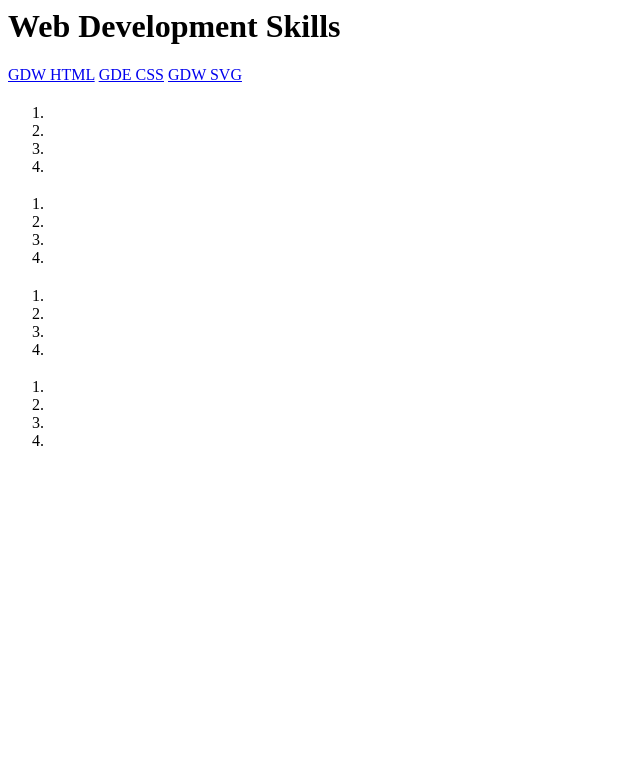
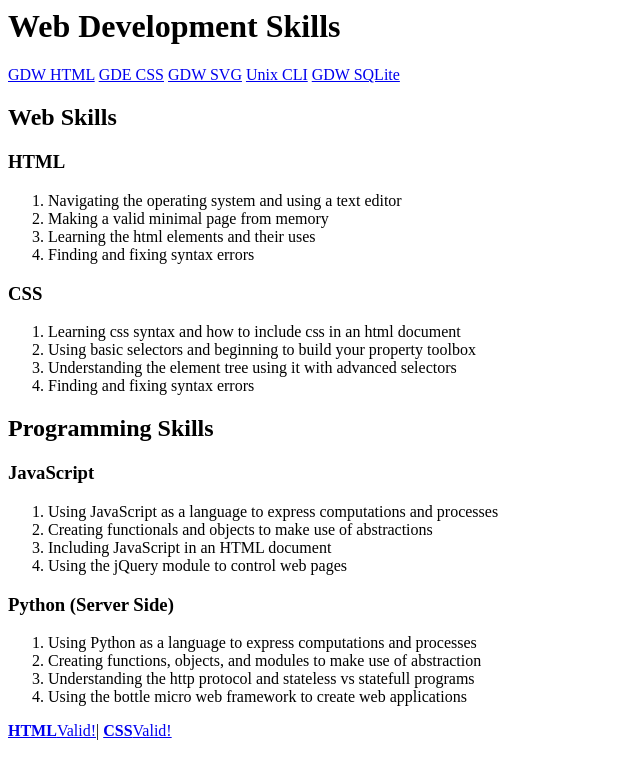
Before and after one commit to Xeneras/website, a plain HTML site: page gdw/webskills.html in a window 1280 px wide. Shown: the whole page, without its empty margins (0-640 px from the left). Drawn offline with Linux system fonts and the light colour scheme.

Commit message:
Editing webskills

```diff
--- a/gdw/webskills.html
+++ b/gdw/webskills.html
@@ -11,52 +11,47 @@
 								<a href="http://www.openbookproject.net/tutorials/getdown/html/">GDW HTML</a>
 								<a href="http://www.openbookproject.net/tutorials/getdown/css/">GDE CSS</a>
 								<a href="http://www.openbookproject.net/tutorials/getdown/svg/">GDW SVG</a>
-								<a href="http://www.openbookproject.net/tutorials/getdown/unix/"></a>
-								<a></a>
+								<a href="http://www.openbookproject.net/tutorials/getdown/unix/">Unix CLI</a>
+								<a href="http://www.openbookproject.net/tutorials/getdown/sqlite/">GDW SQLite</a>
 						</nav>
 				</header>
 				<section>
-						<h2></h2>
-						<h3></h3>
+						<h2>Web Skills</h2>
+						<h3>HTML</h3>
 						<ol>
-								<li></li>
-								<li></li>
-								<li></li>
-								<li></li>
+								<li>Navigating the operating system and using a text editor</li>
+								<li>Making a valid minimal page from memory</li>
+								<li>Learning the html elements and their uses</li>
+								<li>Finding and fixing syntax errors</li>
 						</ol>
-						<h3></h3>
+						<h3>CSS</h3>
 						<ol>
-								<li></li>
-								<li></li>
-								<li></li>
-								<li></li>
+								<li>Learning css syntax and how to include css in an html document</li>
+								<li>Using basic selectors and beginning to build your property toolbox</li>
+								<li>Understanding the element tree using it with advanced selectors</li>
+								<li>Finding and fixing syntax errors</li>
 						</ol>
 				</section>
 				<section>
-						<h2></h2>
-						<h3></h3>
+						<h2>Programming Skills</h2>
+						<h3>JavaScript</h3>
 						<ol>
-								<li></li>
-								<li></li>
-								<li></li>
-								<li></li>
+								<li>Using JavaScript as a language to express computations and processes</li>
+								<li>Creating functionals and objects to make use of abstractions</li>
+								<li>Including JavaScript in an HTML document</li>
+								<li>Using the jQuery module to control web pages</li>
 						</ol>
-						<h3></h3>
+						<h3>Python (Server Side)</h3>
 						<ol>
-								<li></li>
-								<li></li>
-								<li></li>
-								<li></li>
+								<li>Using Python as a language to express computations and processes</li>
+								<li>Creating functions, objects, and modules to make use of abstraction</li>
+								<li>Understanding the http protocol and stateless vs statefull programs</li>
+								<li>Using the bottle micro web framework to create web applications</li>
 						</ol>
 				</section>
 				<footer>
-						<a>
-								<strong>
-						</a>
-
-						<a>
-								<strong>
-						</a>
+						<a href="http://validator.w3.org/check/referer"><strong>HTML</strong>Valid!</a>|
+						<a href="http://jigsaw.w3.org/css-validator/check/referer?profile=css3"><strong>CSS</strong>Valid!</a>
         </footer>
 		</body>
 
```
